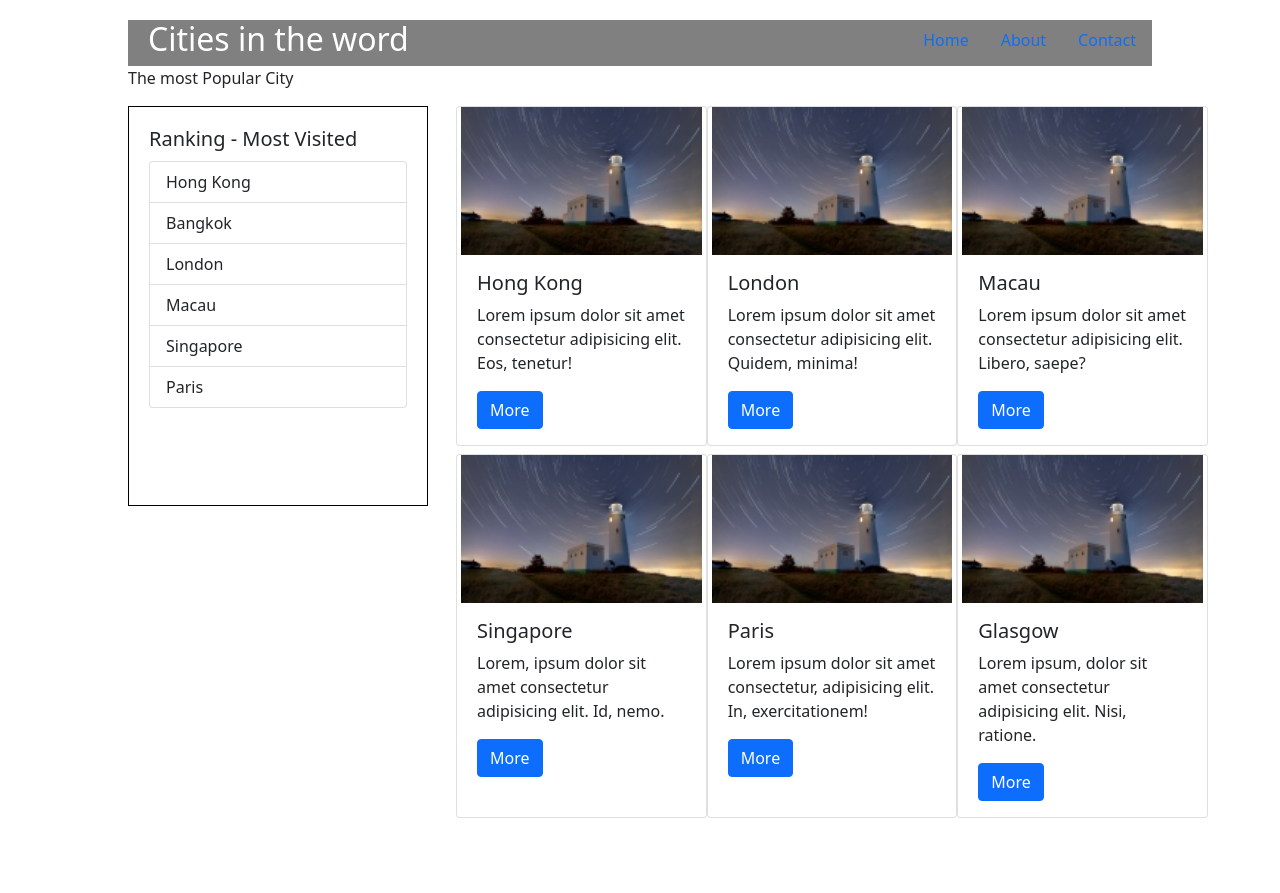
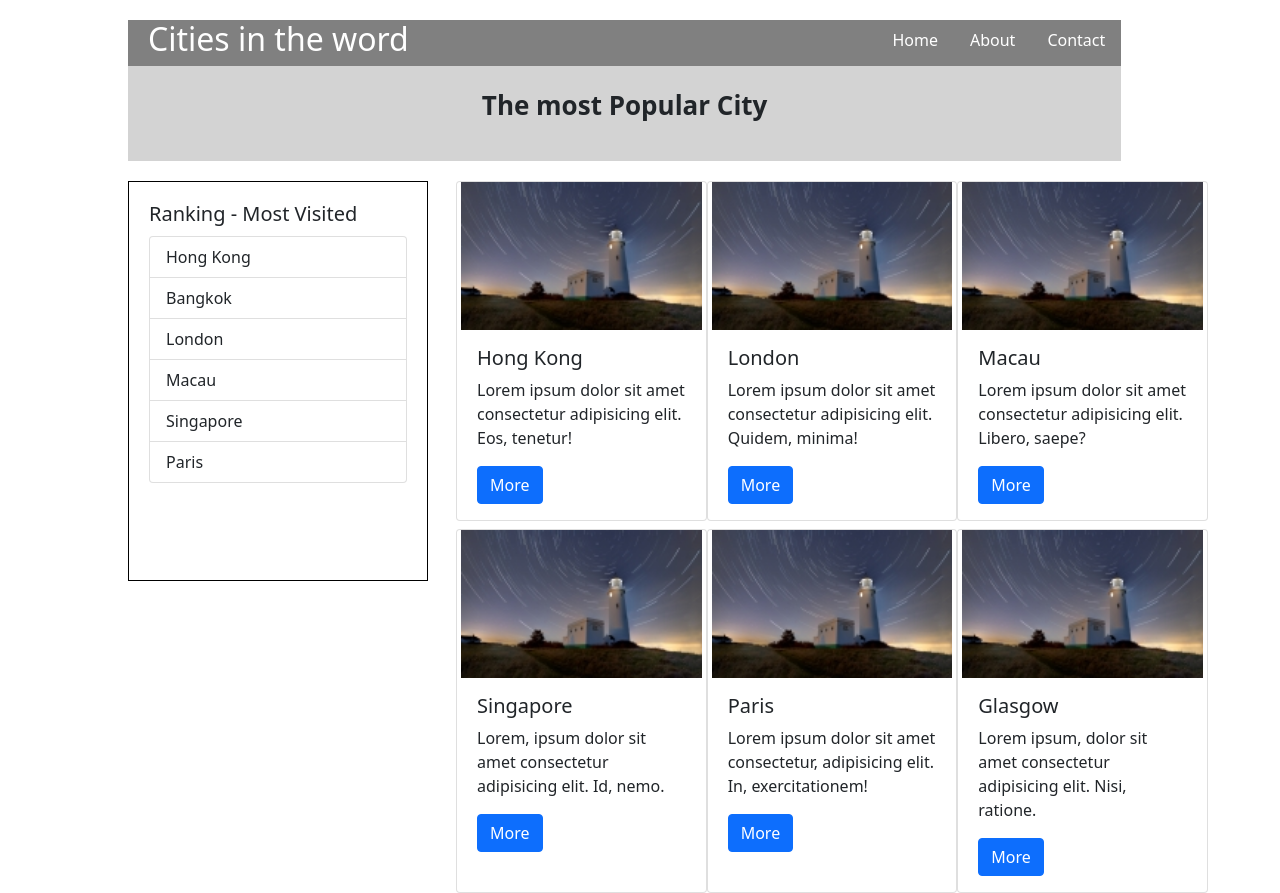
Before and after one commit to Albazcano/Cities_of_the_world, a plain HTML site: page index.html in a window 1280 px wide. Before the commit the page ends 818 px from the top, so only its background shows below. Drawn offline with nearby package versions, Linux system fonts and the light colour scheme.

Commit message:
modified index.html and styles.css

```diff
--- a/index.html
+++ b/index.html
@@ -9,7 +9,7 @@
     <link rel="stylesheet" href="./styles.css">
 </head>
 <body>
-  <header class="d-flex justify-content-between">
+  <header id="title" class="d-flex justify-content-between">
     <h2>Cities in the word</h2>
     <ul class="nav justify-content-end">
           <li class="nav-item">
--- a/styles.css
+++ b/styles.css
@@ -10,27 +10,30 @@ body {
     padding-left: 20px;
 }
 
-.nav {
-    /* color: white; */
-    display: flex;
-    flex-direction: row;
-    justify-content: space-evenly;
+#title {
+    width: 97%;
+}
+header ul a:link {
+    color: white;
 }
 
 h5 {
     margin-bottom: 10px;
 }
 
-h3 {
-    background-color: lightgrey;
-    text-align: center;
-    padding-top: 50px;
-    font-size: 36px;
-    height: 200px;
+#list-group {
+    margin-top: 10px;
 }
 
-#list-group {
-    margin-top: 10px;
+.sizeSection {
+    background-color: lightgrey;
+    padding: 20px;
+    text-align: center;
+    align-items: center;
+    margin-bottom: 20px;
+    font-weight: bold;
+    font-size: 26px;
+    width: 97%;
 }
 
 .visitedCities {
```
